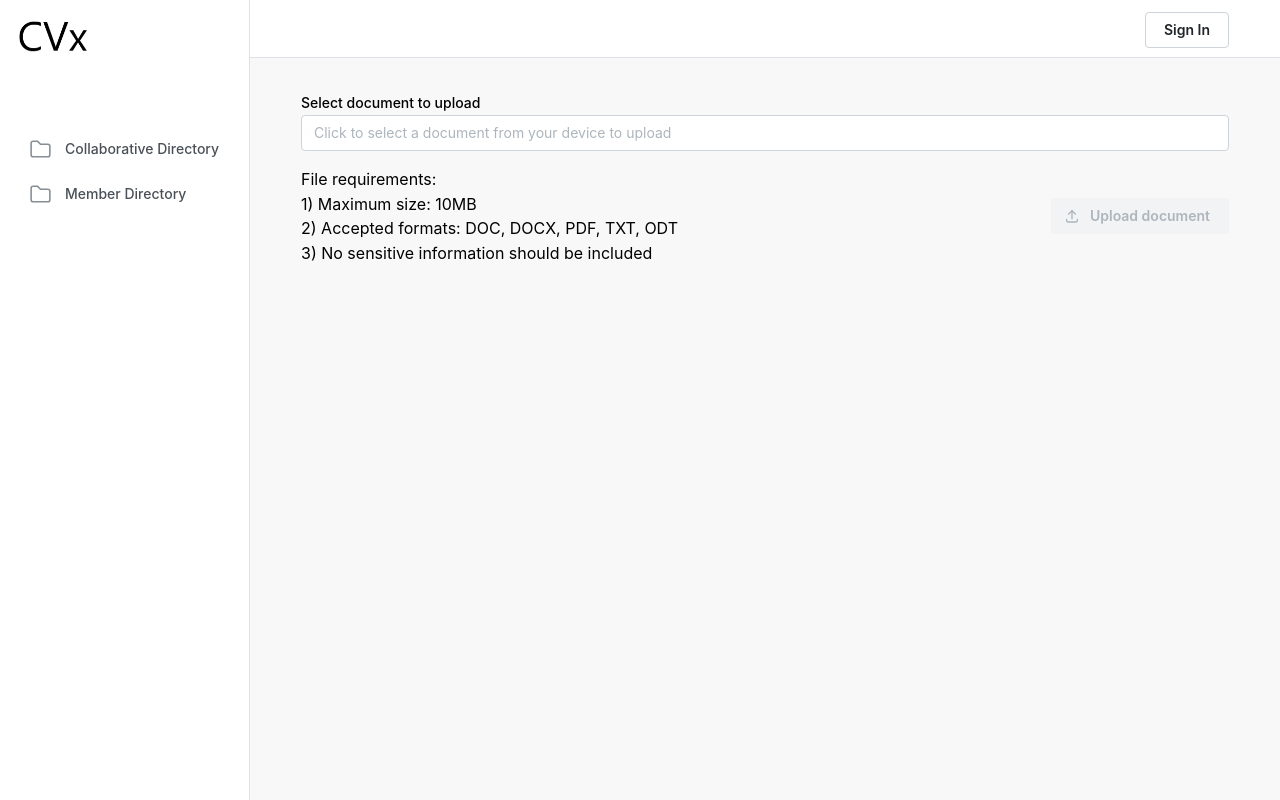
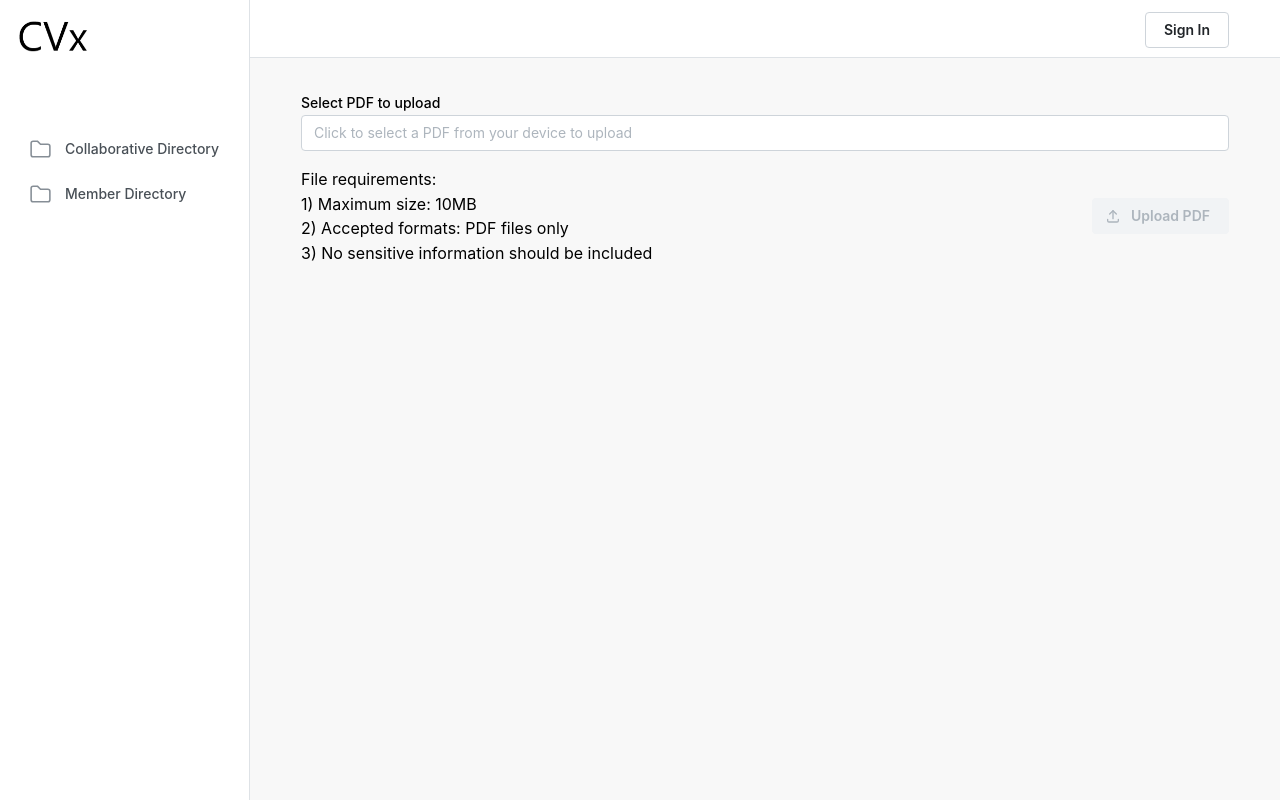
Before and after one commit to AlignedWorks/CVxMantineUI, a React (Vite) app: page /upload-file in a window 1280 px wide. Built offline with nearby package versions, Linux system fonts and the light colour scheme.

Commit message:
Fix file upload problem: change default fileType parameter value

```diff
--- a/src/components/FileUpload.page.tsx
+++ b/src/components/FileUpload.page.tsx
@@ -23,7 +23,7 @@ interface FileUploadProps {
 export function FileUpload({
   onSuccess,
   onCancel,
-  fileType = 'document',
+  fileType = 'pdf',
   maxSizeMB = 10
 }: FileUploadProps) {
   const [file, setFile] = useState<File | null>(null);
```
